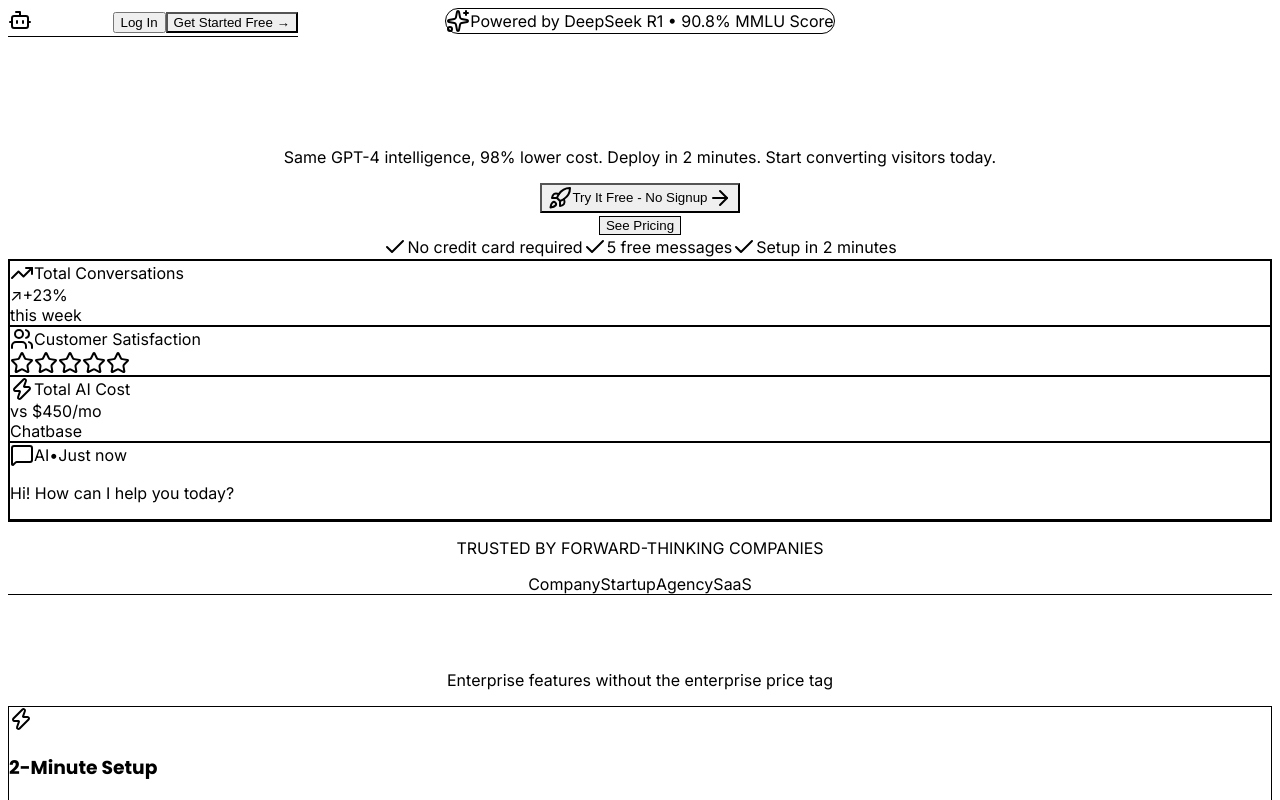
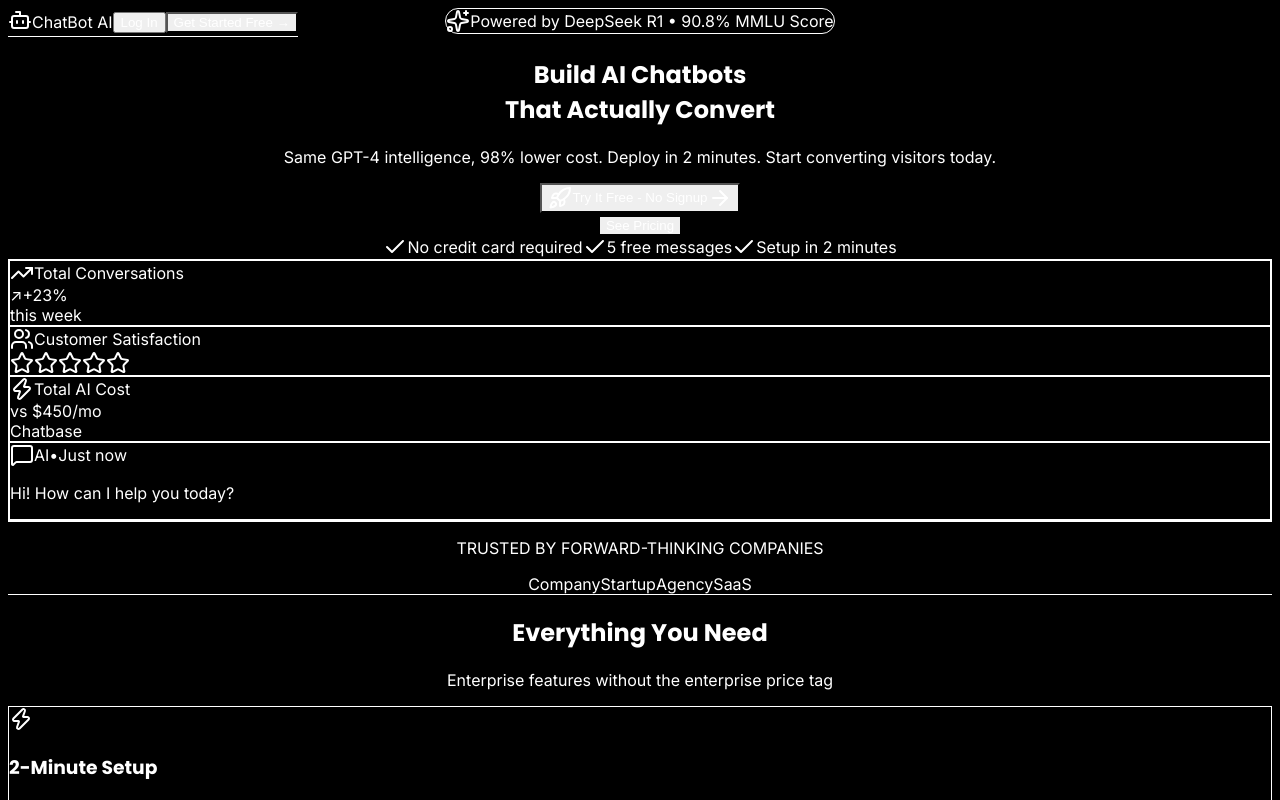
Before and after one commit to ryujun1111/chatbot-saas, a Next.js app: page / in a window 1280 px wide. Shown: the top 800 px of the page. Built offline with nearby package versions, Linux system fonts and the light colour scheme.

Commit message:
fix: Force black background and white text with !important

```diff
--- a/app/globals.css
+++ b/app/globals.css
@@ -6,10 +6,18 @@
 
 body {
   font-family: 'Inter', -apple-system, BlinkMacSystemFont, 'Segoe UI', sans-serif;
+  background-color: #000000 !important;
+  color: #ffffff !important;
 }
 
 h1, h2, h3, h4, h5, h6 {
   font-family: 'Poppins', sans-serif;
+  color: #ffffff !important;
+}
+
+/* Force white text everywhere */
+p, span, div, a, button, li {
+  color: #ffffff !important;
 }
 
 
```
